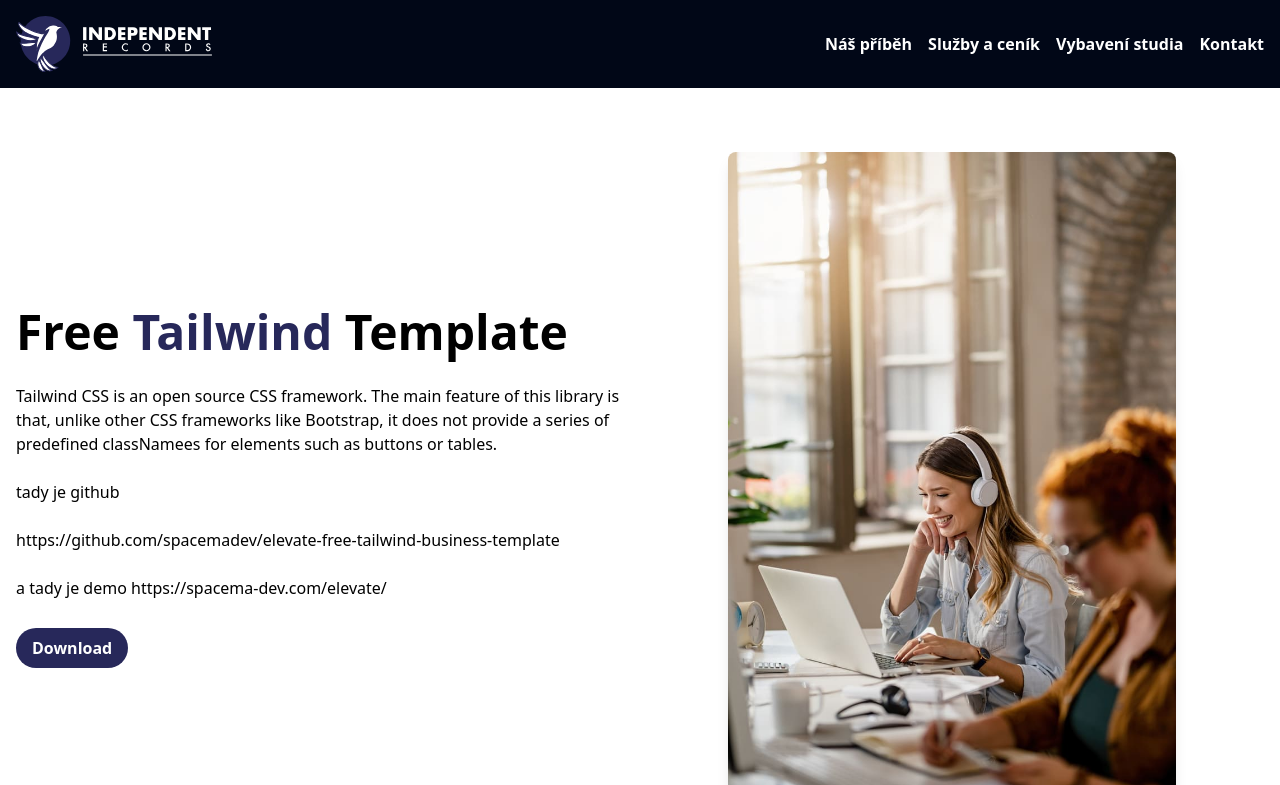
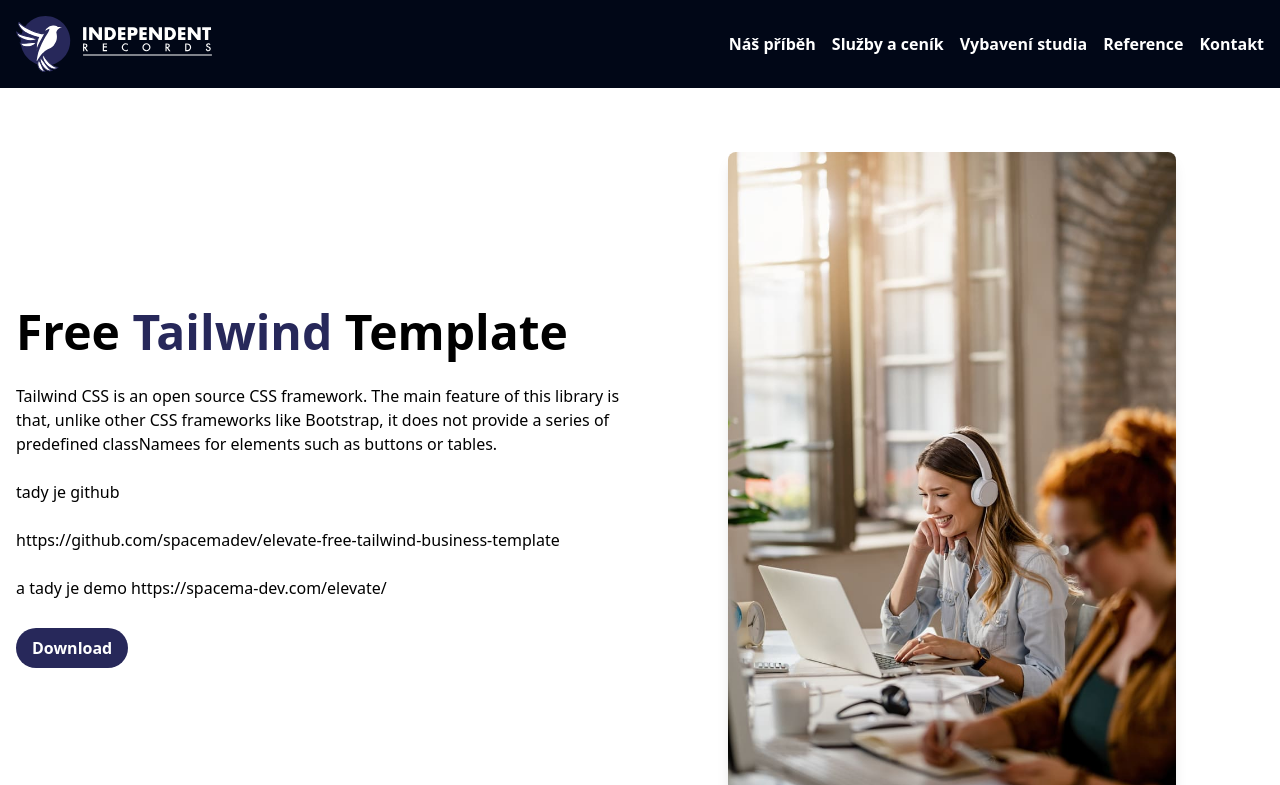
Before and after one commit to TomKalina/independentrecords.cz, a Next.js app: page /demo in a window 1280 px wide. Shown: the top 785 px of the page. Built offline with nearby package versions, Linux system fonts and the light colour scheme; what tailwindcss-animated would draw is missing.

Commit message:
feat: add reference section to menu and update Review component

```diff
--- a/src/app/components/Menu.tsx
+++ b/src/app/components/Menu.tsx
@@ -9,6 +9,7 @@ const menu = [
   { href: "#pribeh", label: "Náš příběh" },
   { href: "#sluzby", label: "Služby a ceník" },
   { href: "#vybaveni", label: "Vybavení studia" },
+  { href: "#reference", label: "Reference" },
   { href: "#kontakty", label: "Kontakt" },
 ];
 
--- a/src/app/subPages/Review.tsx
+++ b/src/app/subPages/Review.tsx
@@ -9,7 +9,7 @@ const testimonials = [
     name: "The Excited",
     year: "2025",
     genre: "Big-Beat Pop",
-    text: `Práce u kluků byla pro nás jednoznačným přínosem. Přesto, že jsme po minulých zkušenostech z různých nahrávacích studií byli z prvu takzvaně "nesví", už z první konzultační porady jsme si byli jistí že tohle je pro nás ta cesta. Kluci ve studiu ví co dělají a snaží se zdokonalovat, což jsme po většinu studií neviděli.. Co bychom tak mohli vypíchnout? Super práce se zvukem bicích,snímání kytar i zpěvů, zkrátka komplexní profesionalita. Jo a abych nezapomněl super káva a přátelský přístup. Kdo nezkusí, neví - ale já vím, že my se sem určitě vrátíme!`
+    text: `Práce u kluků byla pro nás jednoznačným přínosem. Přesto, že jsme po minulých zkušenostech z různých nahrávacích studií byli z prvu takzvaně "nesví", už z první konzultační porady jsme si byli jistí že tohle je pro nás ta cesta. Kluci ve studiu ví co dělají a snaží se zdokonalovat, což jsme po většinu studií neviděli.. Co bychom tak mohli vypíchnout? Super práce se zvukem bicích,snímání kytar i zpěvů, zkrátka komplexní profesionalita. Jo a abych nezapomněl super káva a přátelský přístup. Kdo nezkusí, neví - ale já vím, že my se sem určitě vrátíme!`,
   },
 ];
 
@@ -24,8 +24,13 @@ export default function Review() {
   }, []);
 
   return (
-    <div className="mx-auto w-full max-w-4xl px-4 py-10 text-center">
-      <h2 className="mb-1 text-5xl font-bold md:text-primary">Reference od našich klientů</h2>
+    <div
+      className="scroll-mt-menu mx-auto w-full max-w-4xl px-4 py-10 text-center"
+      id="reference"
+    >
+      <h2 className="mb-1 text-5xl font-bold md:text-primary">
+        Reference od našich klientů
+      </h2>
       <br></br>
       <div className="relative h-52 md:h-48">
         <AnimatePresence mode="wait">
@@ -43,12 +48,8 @@ export default function Review() {
             <p className="font-semibold text-primary">
               {testimonials[index].name}
             </p>
-            <p className="text-sm text-gray-500">
-              {testimonials[index].genre}
-            </p>
-            <p className="text-sm text-gray-500">
-              {testimonials[index].year}
-            </p>
+            <p className="text-sm text-gray-500">{testimonials[index].genre}</p>
+            <p className="text-sm text-gray-500">{testimonials[index].year}</p>
           </motion.div>
         </AnimatePresence>
       </div>
```
